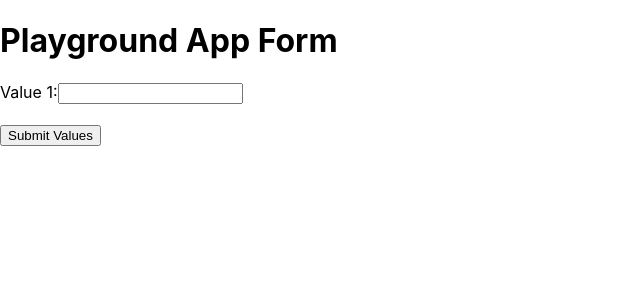
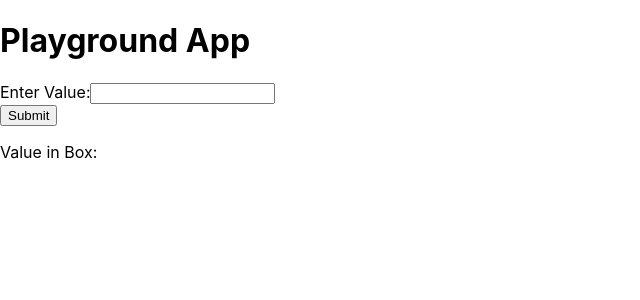
Before and after one commit to typicalchazz/playground-app, a React (Create React App) app: page / in a window 1280 px wide. Shown: the top 300 px of the page, without its empty margins (0-640 px from the left). Built offline with nearby package versions, Linux system fonts and the light colour scheme.

Commit message:
console log value times 2

```diff
--- a/src/App.js
+++ b/src/App.js
@@ -1,31 +1,31 @@
-import React from 'react'
+import React from 'react';
+//import logo from './logo.svg';
 import './App.css';
 
-function App() {
-  //const [values,setValues] = useState("")
+const InputForm = () => {
+  const [value, setValue] = React.useState("");
 
-  const handleChange = event => {
+  const printValues = event => {
     event.preventDefault();
-    console.log(event.target.value);
-  }
-
+    console.log(value * 2);
+  };
 
   return (
-    <form>
-      <h1>Playground App Form</h1>
-        <label>
-          Value 1:
-          <input type="text" name="name" />
-        </label>
-      <br/>
-      <br/>
-      <input
-        type="submit"
-        value="Submit Values"
-        onChange = {handleChange}
-      />
+    <form onSubmit={printValues}>
+      <h1>Playground App</h1>
+      <label>
+        Enter Value:
+        <input
+          value={value}
+          onChange={({ target: { value } }) => setValue(value)}
+        />
+      </label>
+      <br />
+      <button>Submit</button>
+      <br />
+      <p>Value in Box: {value}</p>
     </form>
   );
-}
+};
 
-export default App;
+export default InputForm;
```
